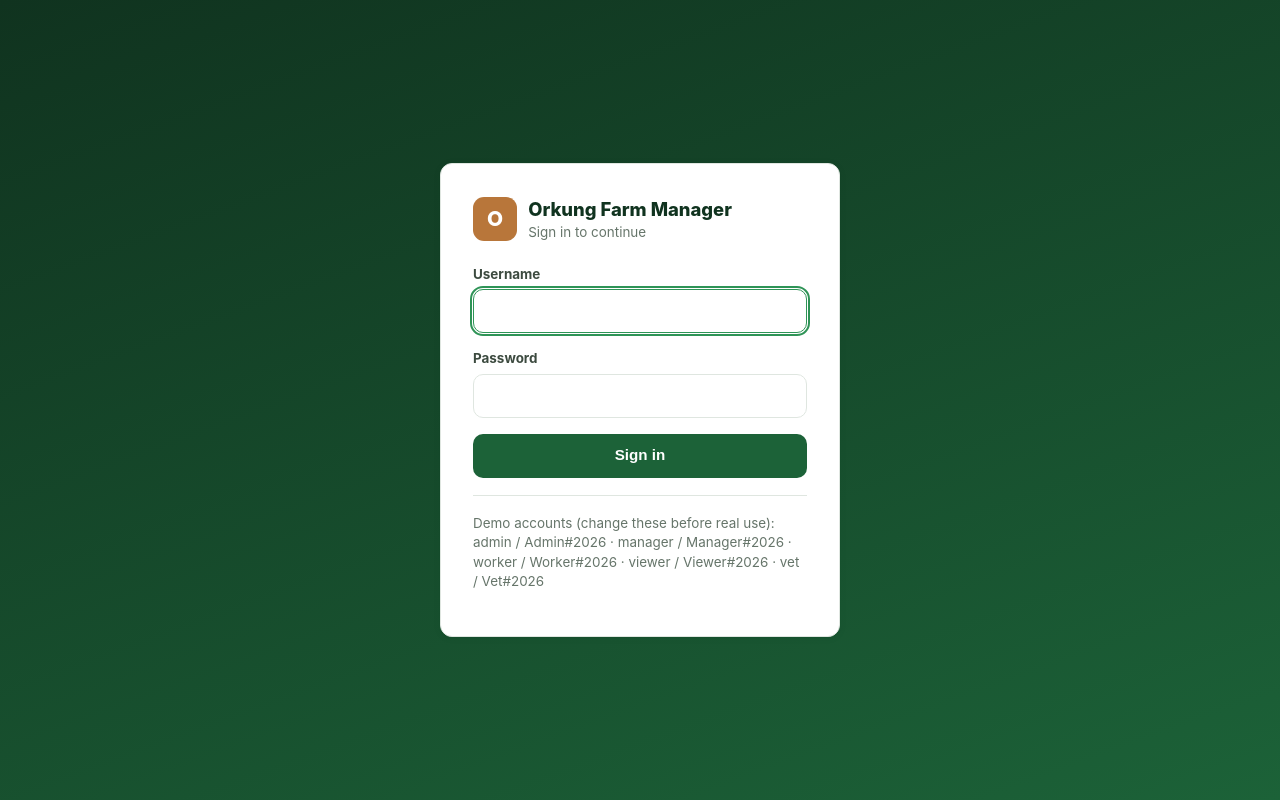
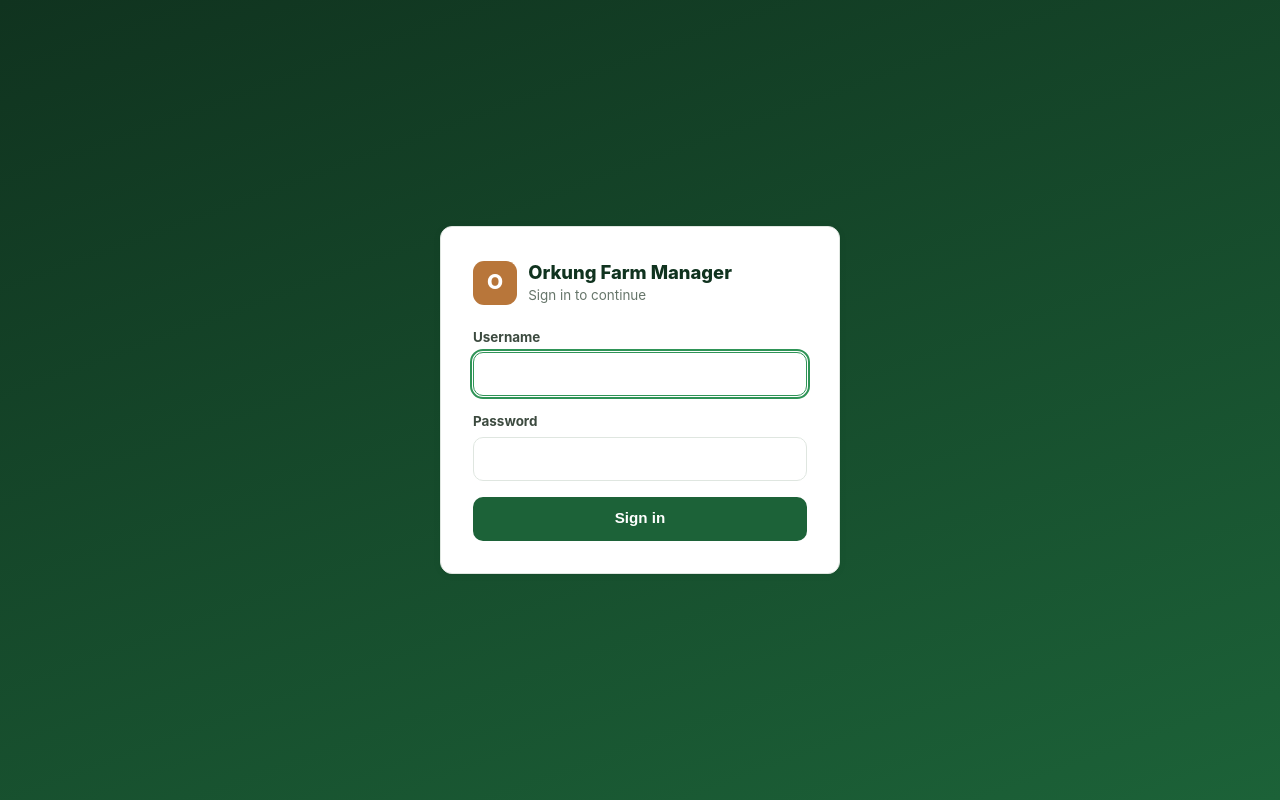
Before and after one commit to Somjimh/orkung-2, a Flask app: page /login in a window 1280 px wide. Run offline with Flask 3, Linux system fonts and the light colour scheme.

Commit message:
Remove the demo passwords from the login page (#5)
The sign-in page listed every starting login and password (admin included)
to anyone who opened the site.


Claude-Session: https://claude.ai/code/session_01WsBGrcSyV7EmvviYEfDTcb

Co-authored-by: Claude <noreply@anthropic.com>

```diff
--- a/orkung 2/templates/login.html
+++ b/orkung 2/templates/login.html
@@ -22,9 +22,6 @@
       </div>
       <button type="submit" class="btn" style="width:100%;">Sign in</button>
     </form>
-    <hr class="divider">
-    <p class="small muted">Demo accounts (change these before real use): <br>
-      admin / Admin#2026 &middot; manager / Manager#2026 &middot; worker / Worker#2026 &middot; viewer / Viewer#2026 &middot; vet / Vet#2026</p>
   </div>
 </div>
 {% endblock %}
```
